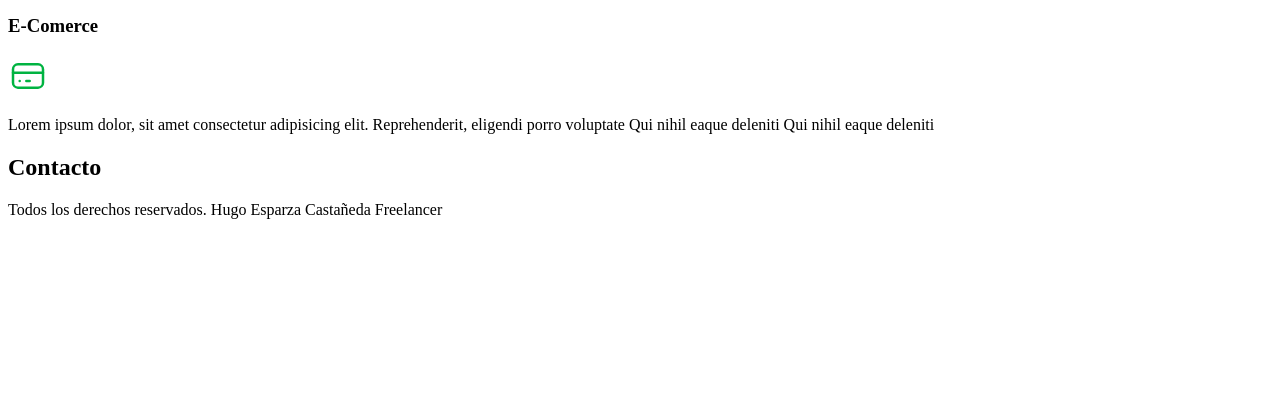
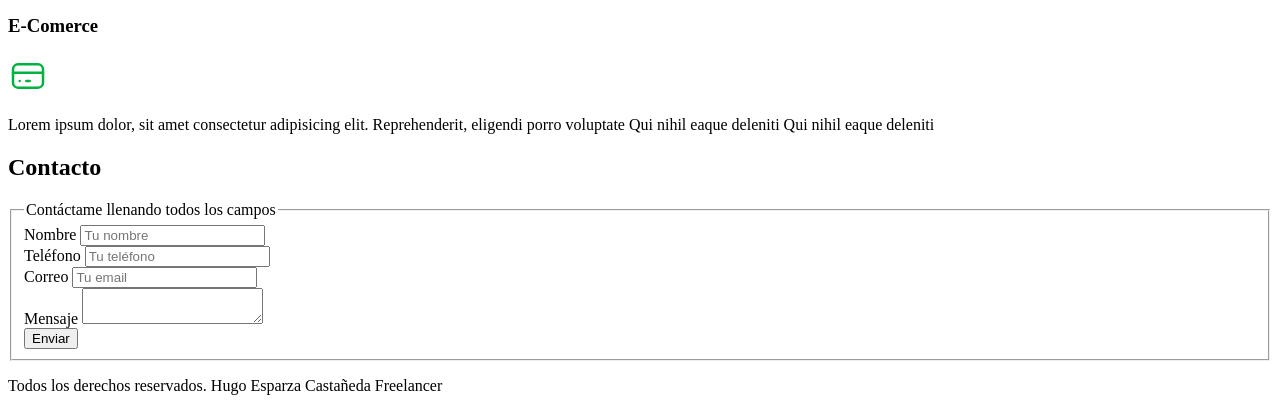
Before and after one commit to HugoEsparzaC/sitio-freelancer, a plain HTML site: page index.html in a window 1280 px wide. Shown: the part 617-1028 px from the top of the page. Before the commit the page ends 852 px from the top, so only its background shows below. Drawn offline with Linux system fonts and the light colour scheme.

Commit message:
add: form

```diff
--- a/index.html
+++ b/index.html
@@ -73,6 +73,30 @@
     </main>
     <section>
         <h2>Contacto</h2>
+        <form>
+            <fieldset>
+                <legend>Contáctame llenando todos los campos</legend>
+                <div>
+                    <label>Nombre</label>
+                    <input type="text" placeholder="Tu nombre"/>
+                </div>
+                <div>
+                    <label>Teléfono</label>
+                    <input type="tel" placeholder="Tu teléfono"/>
+                </div>
+                <div>
+                    <label>Correo</label>
+                    <input type="email" placeholder="Tu email"/>
+                </div>
+                <div>
+                    <label>Mensaje</label>
+                    <textarea></textarea>
+                </div>
+                <div>
+                    <input type="submit" value="Enviar"/>
+                </div>
+            </fieldset>
+        </form>
     </section>
     <footer>
         <p>Todos los derechos reservados. Hugo Esparza Castañeda Freelancer</p>
```
